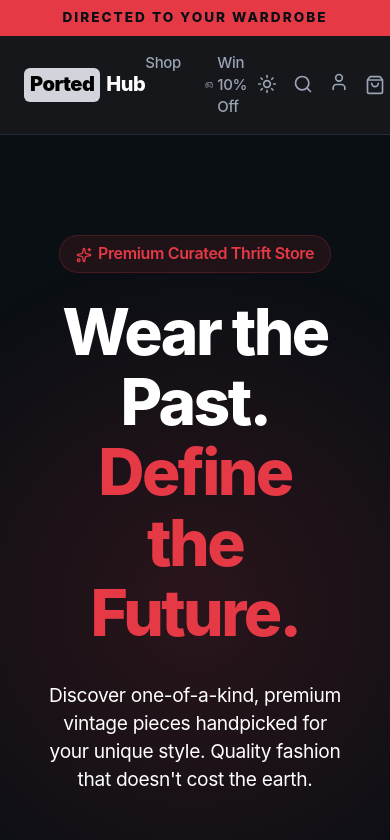
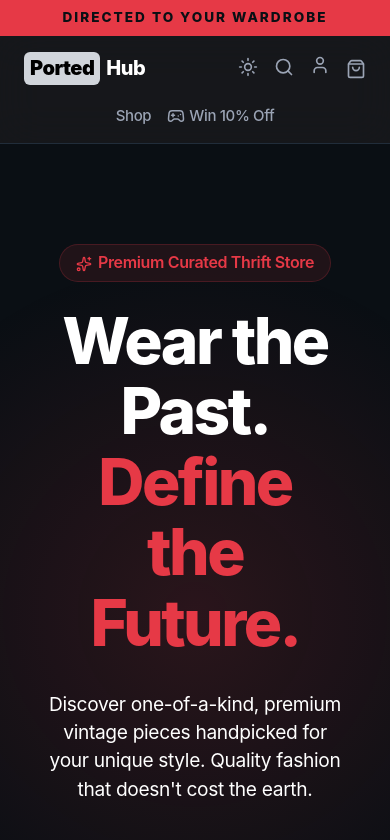
Before and after one commit to MohaminMalik/Ported-Hub, a Next.js app: page / in a window 390 px wide. Shown: the top 840 px of the page. Built offline with nearby package versions, Linux system fonts and the light colour scheme.

Commit message:
ficx ayout

```diff
--- a/src/app/globals.css
+++ b/src/app/globals.css
@@ -210,3 +210,21 @@ h1, h2, h3, h4, h5, h6 {
     grid-template-columns: 1fr;
   }
 }
+
+
+
+@media (max-width: 768px) {
+  .header-content {
+    flex-wrap: wrap;
+    gap: 12px;
+    justify-content: space-between;
+  }
+  .nav-links {
+    display: flex !important;
+    order: 3;
+    width: 100%;
+    justify-content: center;
+    gap: 16px;
+    margin-top: 8px;
+  }
+}
```
Also changed, not shown: src/app/product/[id]/page.tsx (+21 -1 lines), src/components/DinoGame.tsx (+16 -2 lines).
